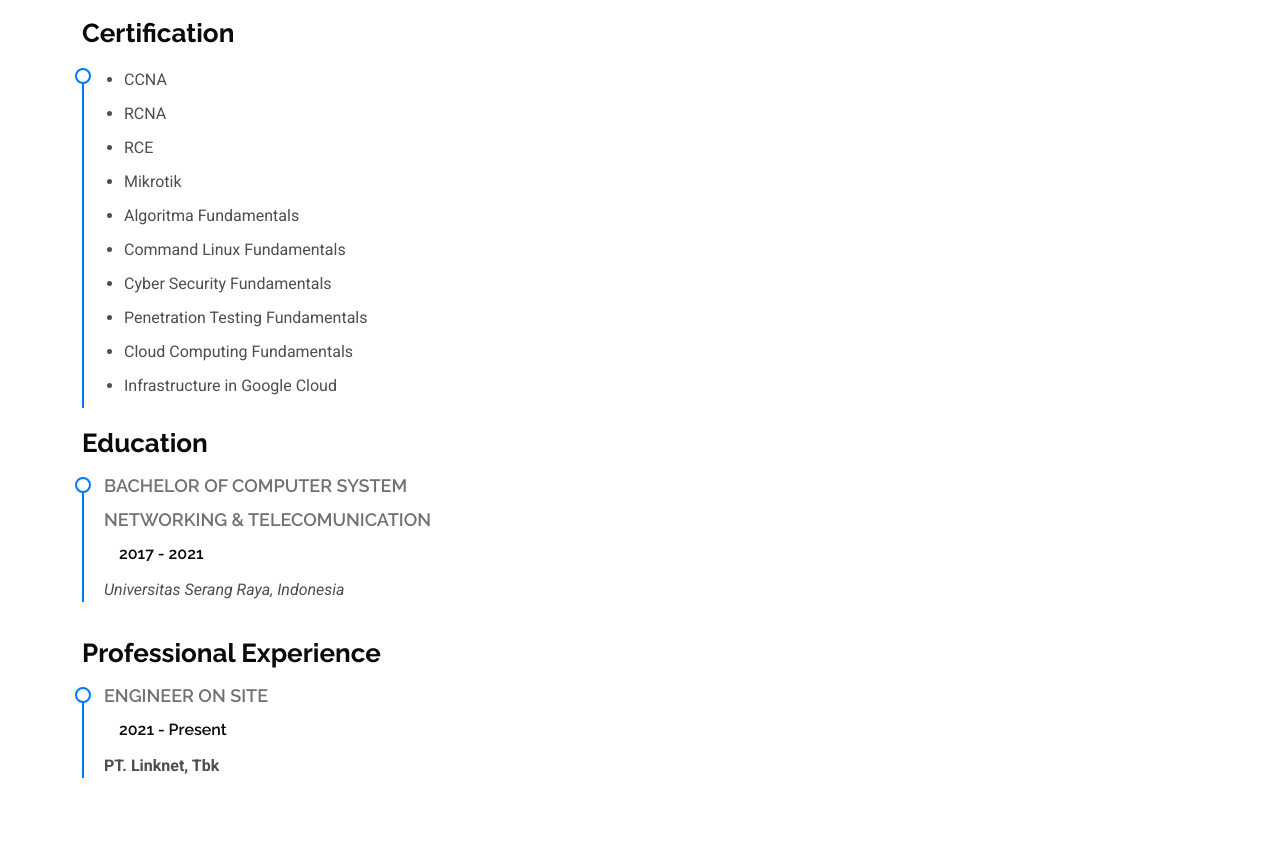
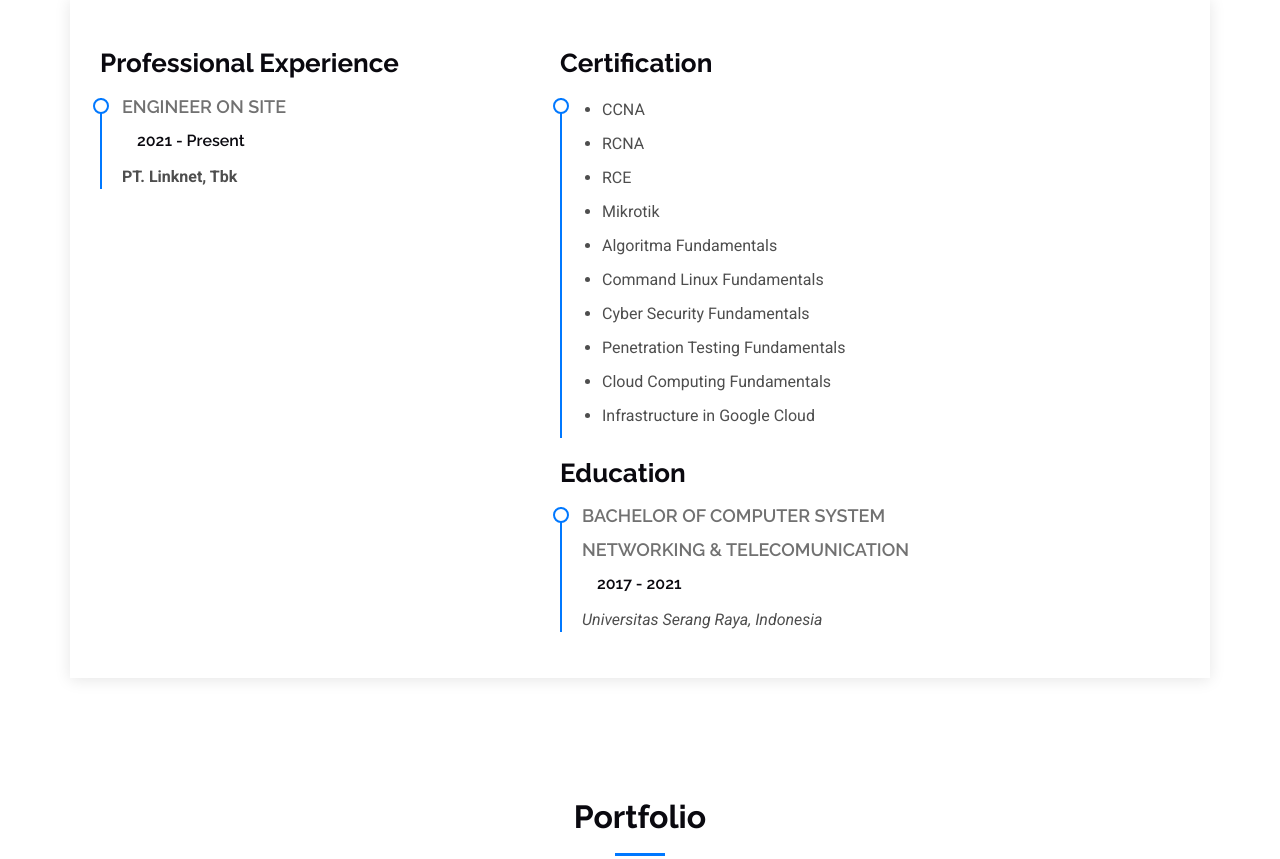
Before and after one commit to rakaaar/portofolio, a plain HTML site: page index.html in a window 1280 px wide. Shown: the part 1620-2479 px from the top of the page. Drawn offline with Linux system fonts and the light colour scheme.

Commit message:
CSS Update

```diff
--- a/assets/css/main.css
+++ b/assets/css/main.css
@@ -12,29 +12,41 @@
 --------------------------------------------------------------*/
 /* Fonts */
 :root {
-  --default-font: "Roboto",  system-ui, -apple-system, "Segoe UI", Roboto, "Helvetica Neue", Arial, "Noto Sans", "Liberation Sans", sans-serif, "Apple Color Emoji", "Segoe UI Emoji", "Segoe UI Symbol", "Noto Color Emoji";
-  --heading-font: "Raleway",  sans-serif;
-  --nav-font: "Poppins",  sans-serif;
+  --default-font: "Roboto", system-ui, -apple-system, "Segoe UI", Roboto, "Helvetica Neue", Arial, "Noto Sans", "Liberation Sans", sans-serif, "Apple Color Emoji", "Segoe UI Emoji", "Segoe UI Symbol", "Noto Color Emoji";
+  --heading-font: "Raleway", sans-serif;
+  --nav-font: "Poppins", sans-serif;
 }
 
 /* Global Colors - The following color variables are used throughout the website. Updating them here will change the color scheme of the entire website */
 :root {
-  --background-color: #ffffff; /* Background color for the entire website, including individual sections */
-  --default-color: #4e4e4e; /* Default color used for the majority of the text content across the entire website */
-  --heading-color: #0a090f; /* Color for headings, subheadings and title throughout the website */
-  --accent-color: #0078ff; /* Accent color that represents your brand on the website. It's used for buttons, links, and other elements that need to stand out */
-  --surface-color: #ffffff; /* The surface color is used as a background of boxed elements within sections, such as cards, icon boxes, or other elements that require a visual separation from the global background. */
-  --contrast-color: #ffffff; /* Contrast color for text, ensuring readability against backgrounds of accent, heading, or default colors. */
+  --background-color: #ffffff;
+  /* Background color for the entire website, including individual sections */
+  --default-color: #4e4e4e;
+  /* Default color used for the majority of the text content across the entire website */
+  --heading-color: #0a090f;
+  /* Color for headings, subheadings and title throughout the website */
+  --accent-color: #0078ff;
+  /* Accent color that represents your brand on the website. It's used for buttons, links, and other elements that need to stand out */
+  --surface-color: #ffffff;
+  /* The surface color is used as a background of boxed elements within sections, such as cards, icon boxes, or other elements that require a visual separation from the global background. */
+  --contrast-color: #ffffff;
+  /* Contrast color for text, ensuring readability against backgrounds of accent, heading, or default colors. */
 }
 
 /* Nav Menu Colors - The following color variables are used specifically for the navigation menu. They are separate from the global colors to allow for more customization options */
 :root {
-  --nav-color: #ffffff;  /* The default color of the main navmenu links */
-  --nav-hover-color: #ffffff; /* Applied to main navmenu links when they are hovered over or active */
-  --nav-mobile-background-color: #ffffff; /* Used as the background color for mobile navigation menu */
-  --nav-dropdown-background-color: #ffffff; /* Used as the background color for dropdown items that appear when hovering over primary navigation items */
-  --nav-dropdown-color: #212529; /* Used for navigation links of the dropdown items in the navigation menu. */
-  --nav-dropdown-hover-color: #0078ff; /* Similar to --nav-hover-color, this color is applied to dropdown navigation links when they are hovered over. */
+  --nav-color: #ffffff;
+  /* The default color of the main navmenu links */
+  --nav-hover-color: #ffffff;
+  /* Applied to main navmenu links when they are hovered over or active */
+  --nav-mobile-background-color: #ffffff;
+  /* Used as the background color for mobile navigation menu */
+  --nav-dropdown-background-color: #ffffff;
+  /* Used as the background color for dropdown items that appear when hovering over primary navigation items */
+  --nav-dropdown-color: #212529;
+  /* Used for navigation links of the dropdown items in the navigation menu. */
+  --nav-dropdown-hover-color: #0078ff;
+  /* Similar to --nav-hover-color, this color is applied to dropdown navigation links when they are hovered over. */
 }
 
 /* Color Presets - These classes override global colors when applied to any section or element, providing reuse of the sam color scheme. */
@@ -800,6 +812,13 @@ section,
 /*--------------------------------------------------------------
 # Resume Section
 --------------------------------------------------------------*/
+
+.resume .container {
+  background-color: var(--surface-color);
+  box-shadow: 0px 2px 15px rgba(0, 0, 0, 0.1);
+  padding: 30px;
+}
+
 .resume .resume-title {
   color: var(--heading-color);
   font-size: 26px;
--- a/index.html
+++ b/index.html
@@ -51,13 +51,10 @@
   </header>
 
   <main class="main">
-
     <!-- Hero Section -->
     <section id="hero" class="hero section dark-background">
-
       <img src="assets/img/hero-img.jpg" class="img-fluid" alt="Responsive image" data-aos="fade-in">
-
-      <div class="container d-flex flex-column align-items-top justify-content-top text-top" data-aos="fade-up"
+      <div class="container d-flex flex-column align-items-top justify-content-top text-top" data-aos="fade-right"
         data-aos-delay="100">
         <h2>I am Raka</h2>
         <p><span class="typed" data-typed-items="IT Engineer, Networking, Cloud Computing"></span></p>
@@ -139,7 +136,15 @@
     <section id="resume" class="resume section">
       <div class="container">
         <div class="row">
-          <div class="col-lg-7" data-aos="fade-up" data-aos-delay="100">
+          <div class="col-lg-5" data-aos="fade-up" data-aos-delay="200">
+            <h3 class="resume-title">Professional Experience</h3>
+            <div class="resume-item">
+              <h4>Engineer on Site</h4>
+              <h5>2021 - Present</h5>
+              <p><b>PT. Linknet, Tbk</b></p>
+            </div><!-- Edn Resume Item -->
+          </div>
+          <div class="col-lg-5" data-aos="fade-up" data-aos-delay="100">
             <h3 class="resume-title">Certification</h3>
             <div class="resume-item pb-0">
               <ul>
@@ -161,14 +166,6 @@
                 </p>Networking & Telecomunication</h4>
               <h5>2017 - 2021</h5>
               <p><em>Universitas Serang Raya, Indonesia</em></p>
-            </div><!-- Edn Resume Item -->
-          </div>
-          <div class="col-lg-7" data-aos="fade-up" data-aos-delay="200">
-            <h3 class="resume-title">Professional Experience</h3>
-            <div class="resume-item">
-              <h4>Engineer on Site</h4>
-              <h5>2021 - Present</h5>
-              <p><b>PT. Linknet, Tbk</b></p>
             </div><!-- Edn Resume Item -->
           </div>
         </div>
```
